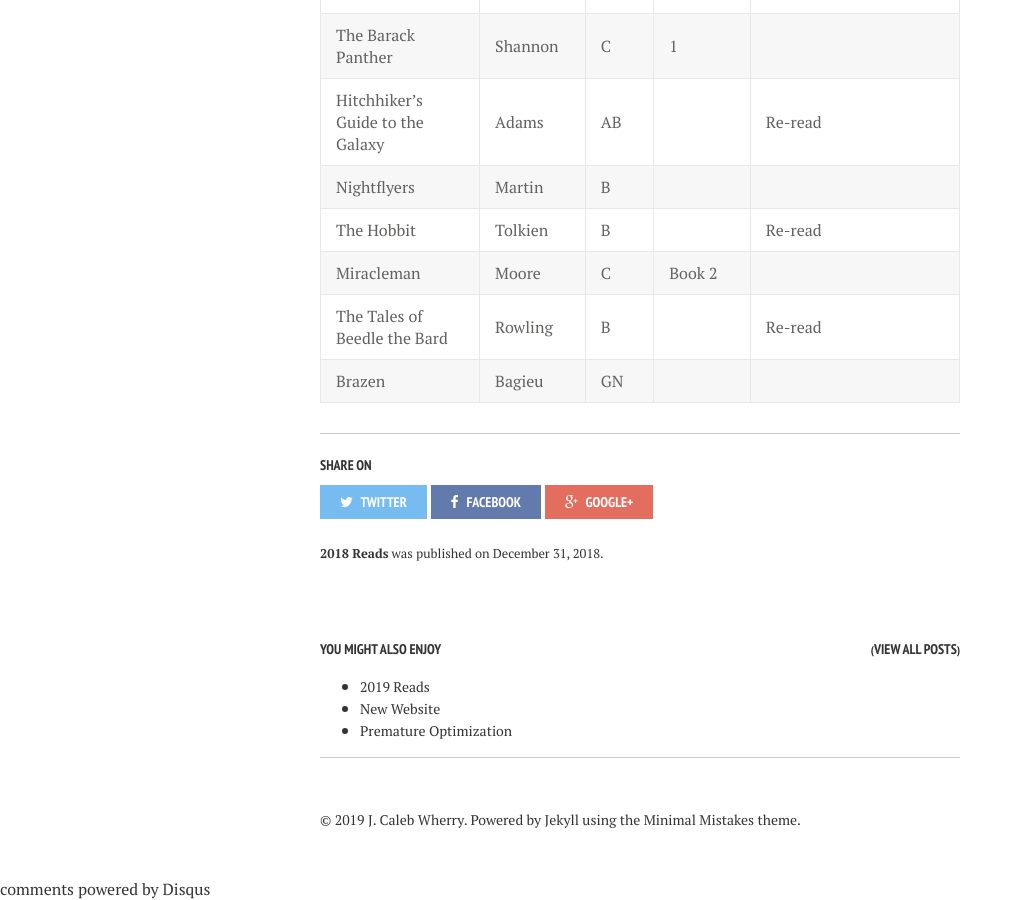
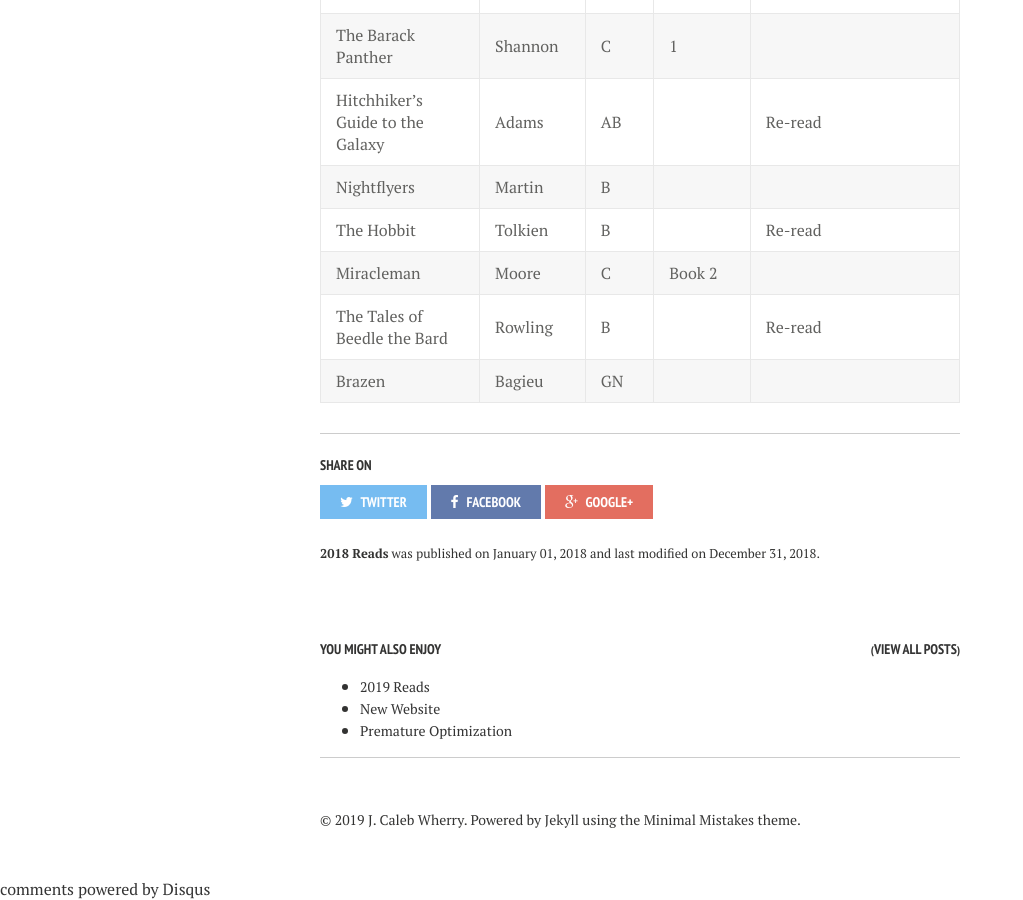
Before and after one commit to calebwherry/calebwherry.github.io, a Jekyll site: the page built from _posts/2018-01-01-2018-Reads.md, in a window 1280 px wide and 900 px high, scrolled down 2686 px. Shown: the whole window, without its empty margins (0-1023 px from the left). Built offline with Jekyll 4.4.1, drawn with Linux system fonts in a browser that asks for light colours; nearby versions of some CDN libraries; comment, search, counter and statistics services are not loaded.

```diff
--- a/_posts/2018-12-31-2018-Reads.md
+++ b/_posts/2018-01-01-2018-Reads.md
@@ -1,8 +1,8 @@
 ---
 layout: post
 title: '2018 Reads'
-date: 2018-12-31
-modified:
+date: 2018-01-01
+modified: 2018-12-31
 draft: false
 published: true
 comments: true
```
Also changed, not shown: _posts/2019-01-01-2019-Reads.md (+1 -1 lines).
